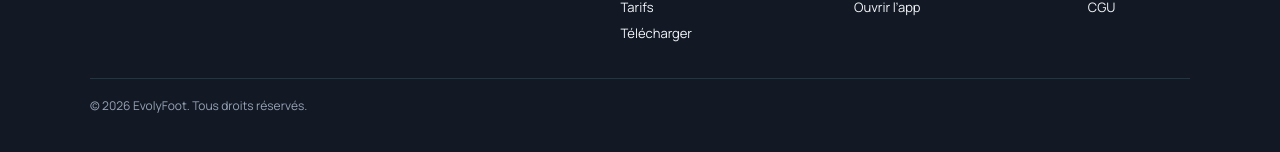
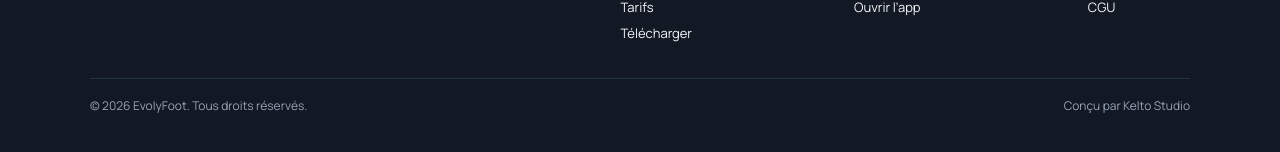
Before and after one commit to Abdes-max/evolyfoot, a Next.js app in the folder apps/web/: page / in a window 1280 px wide. Shown: the part 5617-5769 px from the top of the page. Built offline with nearby package versions, Linux system fonts and the light colour scheme; no server answers; a web font is replaced by a local one.

Commit message:
feat: crédit « Conçu par Kelto Studio » dans le pied de page vitrine (#268)
Co-authored-by: aziaissa <abdeslem.ziaissa@monext.net>

```diff
--- a/apps/web/src/app/(marketing)/marketing.css
+++ b/apps/web/src/app/(marketing)/marketing.css
@@ -663,6 +663,18 @@
   border-top: 1px solid var(--m-line);
   font-size: 12px;
   color: var(--m-muted);
+  display: flex;
+  flex-wrap: wrap;
+  gap: 12px;
+  justify-content: space-between;
+  align-items: center;
+}
+.m-footer-legal a {
+  color: var(--m-muted);
+  text-decoration: none;
+}
+.m-footer-legal a:hover {
+  color: var(--m-accent);
 }
 
 @media (max-width: 820px) {
--- a/apps/web/src/app/(marketing)/site-footer.tsx
+++ b/apps/web/src/app/(marketing)/site-footer.tsx
@@ -29,7 +29,12 @@ export function SiteFooter() {
           <Link href="/confidentialite">Confidentialité</Link>
           <Link href="/cgu">CGU</Link>
         </div>
-        <p className="m-footer-legal">© {new Date().getFullYear()} EvolyFoot. Tous droits réservés.</p>
+        <p className="m-footer-legal">
+          <span>© {new Date().getFullYear()} EvolyFoot. Tous droits réservés.</span>
+          <a href="https://kelto-studio.fr" rel="noopener" target="_blank">
+            Conçu par Kelto Studio
+          </a>
+        </p>
       </div>
     </footer>
   );
```
